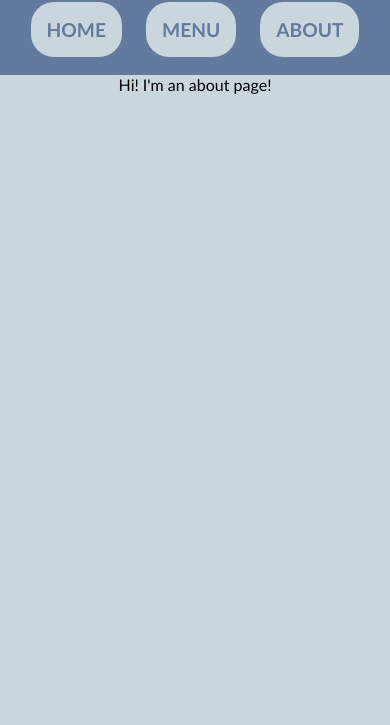
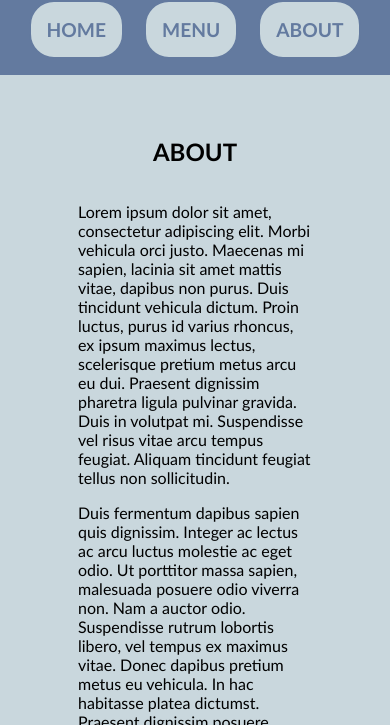
Before and after one commit to Neo319/restaurant-page-proj, a website built with webpack: page dist/index.html in a window 390 px wide. Both pictures are taken after a click on the button "ABOUT". Shown: the part 119-844 px from the top of the page. Built offline with nearby package versions, Linux system fonts and the light colour scheme.

Commit message:
style about page and make responsive

```diff
--- a/src/load-about.js
+++ b/src/load-about.js
@@ -1,16 +1,45 @@
 //module for loading about page
 
 const about = function () {
-    console.log("loading about page!");
 
     //wipe current content
     const content = document.getElementById("content");
     content.innerHTML = '';
 
-    //load about page (temp)
-    const temp = document.createElement("div");
-    temp.textContent = "Hi! I'm an about page!"
-    content.appendChild(temp);
+
+    const title = document.createElement('h2');
+    title.textContent = "ABOUT";
+    content.appendChild(title);
+
+    const mainDiv = document.createElement('div');
+    mainDiv.id = 'about-main'
+
+    //left side paragraph
+    const leftPara = document.createElement('div');
+    leftPara.id = "leftPara";
+    const leftP1 = document.createElement('p');
+    const leftP2 = document.createElement('p');
+    leftP1.textContent = "Lorem ipsum dolor sit amet, consectetur adipiscing elit. Morbi vehicula orci justo. Maecenas mi sapien, lacinia sit amet mattis vitae, dapibus non purus. Duis tincidunt vehicula dictum. Proin luctus, purus id varius rhoncus, ex ipsum maximus lectus, scelerisque pretium metus arcu eu dui. Praesent dignissim pharetra ligula pulvinar gravida. Duis in volutpat mi. Suspendisse vel risus vitae arcu tempus feugiat. Aliquam tincidunt feugiat tellus non sollicitudin.";
+    leftP2.textContent = "Duis fermentum dapibus sapien quis dignissim. Integer ac lectus ac arcu luctus molestie ac eget odio. Ut porttitor massa sapien, malesuada posuere odio viverra non. Nam a auctor odio. Suspendisse rutrum lobortis libero, vel tempus ex maximus vitae. Donec dapibus pretium metus eu vehicula. In hac habitasse platea dictumst. Praesent dignissim posuere aliquet. Nunc eget libero ac turpis facilisis scelerisque. Duis viverra rhoncus arcu, sed mollis tellus aliquet vel. Etiam ante ex, placerat sit amet lacinia auctor, placerat nec lacus. Integer sed dapibus ante.";
+    leftPara.appendChild(leftP1);
+    leftPara.appendChild(leftP2);
+    mainDiv.appendChild(leftPara);
+
+    //right side paragraph
+    const rightPara = document.createElement('div');
+    rightPara.id = "rightPara";
+    const rightP1 = document.createElement ('p');
+    const rightImg = new Image();
+    rightImg.src = "../src/cup.jpg";
+    rightImg.id = "about-page-image";
+    rightP1.textContent = "Phasellus nec sodales erat. Fusce in nulla at libero tincidunt sagittis. In ut magna nec tellus laoreet gravida. Nunc consequat neque ac velit malesuada, ac fringilla libero ullamcorper. Duis finibus urna quis arcu sodales accumsan. Sed eleifend augue ut justo sodales, at congue augue molestie. Morbi sodales ante quis mattis elementum. Donec elementum bibendum leo, et dapibus justo dictum in. Quisque ac purus cursus, consectetur purus nec, facilisis nunc. Aenean dictum consequat risus, ac ornare mauris porta eu. Fusce ultrices neque id fringilla vulputate. Integer tincidunt enim vitae bibendum aliquet. Morbi pharetra eros quis tortor commodo, eu facilisis purus vulputate. Sed venenatis mi est, sit amet luctus lacus posuere et. Quisque tempor nec elit id vulputate.";
+    rightPara.appendChild(rightImg);
+    rightPara.appendChild(rightP1);
+    mainDiv.appendChild(rightPara);
+
+
+    content.appendChild(mainDiv);
+
 }
 
 export default about;
--- a/src/load-menu.js
+++ b/src/load-menu.js
@@ -1,7 +1,6 @@
 //module for loading menu page
 
 const menu = function () {
-    console.log("loading menu page");
 
     const content = document.getElementById("content");
     content.innerHTML = '';
--- a/src/populate-content.js
+++ b/src/populate-content.js
@@ -4,7 +4,6 @@ import menu from './load-menu.js';
 
 
 const populate = function () {
-    console.log ("I'm here, from populate-content.js!")
 
     const content = document.getElementById("content");
     content.innerHTML = ''; //wipe any existing content before loading
--- a/src/style.css
+++ b/src/style.css
@@ -20,6 +20,8 @@ header {
 #content {
     background-color: #C9D7DD;
     min-height: 100vh;
+    padding-top: 5vh;
+    padding-bottom: 10vh;
 }
 
 #logoDiv {
@@ -29,7 +31,7 @@ header {
 }
 
 #logoDiv span {
-    color:#E8C872;
+    color: #E8C872;
     font-weight: 700;
     font-style: italic;
 }
@@ -38,6 +40,7 @@ header {
     display: flex;
     gap: 20px;
 }
+
 button {
     padding: 1rem;
     background-color: #C9D7DD;
@@ -46,15 +49,17 @@ button {
 
     border: 2px solid #637A9F;
     border-radius: 25px;
-    color:#637A9F;
+    color: #637A9F;
 }
+
 button:hover {
     background-color: #E8C872;
     color: white;
     border: 2px solid black;
 }
 
-header, #content {
+header,
+#content {
     display: flex;
     flex-direction: column;
     align-items: center;
@@ -70,7 +75,8 @@ header, #content {
     margin: 20px;
 }
 
-#firstCard, #secondCard {
+#firstCard,
+#secondCard {
     display: flex;
     flex-direction: column;
     align-items: center;
@@ -80,7 +86,8 @@ header, #content {
 
 }
 
-#FCtext, #SCtext {
+#FCtext,
+#SCtext {
     position: absolute;
     color: white;
     z-index: 1;
@@ -95,18 +102,48 @@ header, #content {
     align-items: center;
 }
 
-#FCtext h3, #SCtext h3 {
+#FCtext h3,
+#SCtext h3 {
     font-size: 1.3em;
 }
 
-#FCtext button, #SCtext button {
+#FCtext button,
+#SCtext button {
     font-size: 1em;
     padding: 10px;
 }
 
+/* menu page */
 .menu-item {
     margin-left: 15vw;
     margin-right: 15vw;
+}
+
+
+/* about page */
+#about-page-image {
+    border-radius: 5px;
+    width: 70vw;
+
+    object-fit: cover;
+    height: 35vh;
+    margin: 20px;
+}
+
+#about-main {
+    display: flex;
+    flex-direction: column;
+    align-items: center;
+    padding-left: 20vw;
+    padding-right: 20vw;
+    max-width: 60vw;
+}
+
+#rightPara {
+    max-width: 60vw;
+    display: flex;
+    flex-direction: column;
+    align-items: center;
 }
 
 
@@ -115,10 +152,12 @@ header, #content {
     .food-img {
         height: 70vh;
     }
+
     #logo {
         width: 10vw;
         height: 10vw;
     }
+
     #logoDiv span {
         font-size: 1.6vw;
     }
@@ -130,7 +169,8 @@ header, #content {
         padding-bottom: 0;
     }
 
-    #FCtext h3, #SCtext h3 {
+    #FCtext h3,
+    #SCtext h3 {
         margin-left: 10vw;
         margin-right: 10vw;
 
@@ -138,7 +178,8 @@ header, #content {
         text-align: center;
     }
 
-    #FCtext p, #SCtext p {
+    #FCtext p,
+    #SCtext p {
         margin-left: 10vw;
         margin-right: 10vw;
 
@@ -146,14 +187,36 @@ header, #content {
         text-align: center;
 
     }
-    #FCtext button, #SCtext button {
+
+    #FCtext button,
+    #SCtext button {
         font-size: 1.5vw;
         margin-bottom: 10vh;
     }
 
+    /* menu page */
     .menu-item {
         margin-left: 30vw;
         margin-right: 30vw;
     }
 
+    /* about page */
+    #about-main {
+        flex-direction: row;
+        padding-left: 10vw;
+        padding-right: 10vw;
+        max-width: 80vw;
+        align-items:flex-start
+    }
+
+    #about-page-image {
+        width: 30vw;
+    }
+
+    #rightPara, #leftPara {
+        margin-left: 5px;
+        margin-right: 5px;
+        max-width: 30vw;
+    }
+
 }
```
Also changed, not shown: dist/main.js, src/cup.jpg (added), 1 other file.
